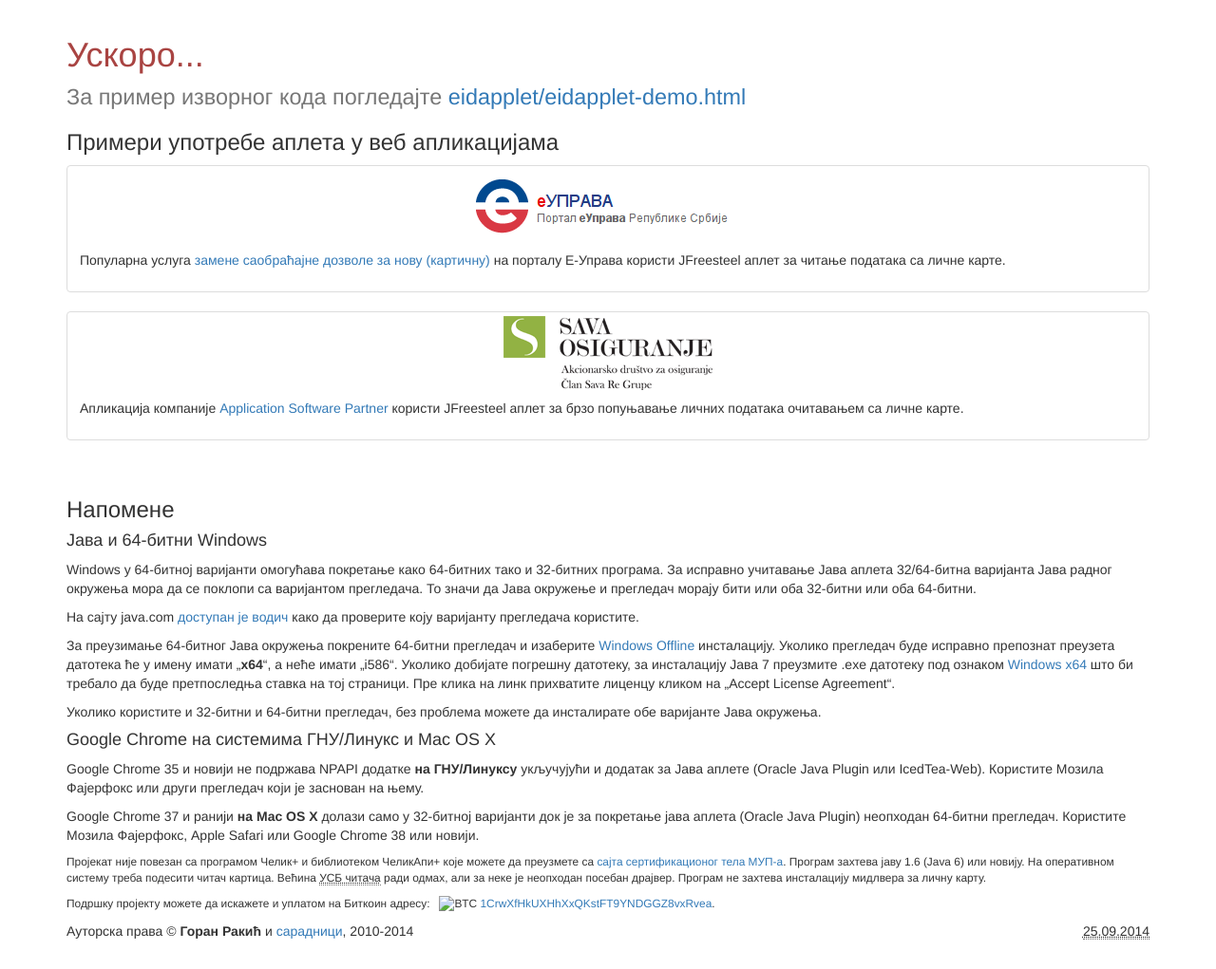
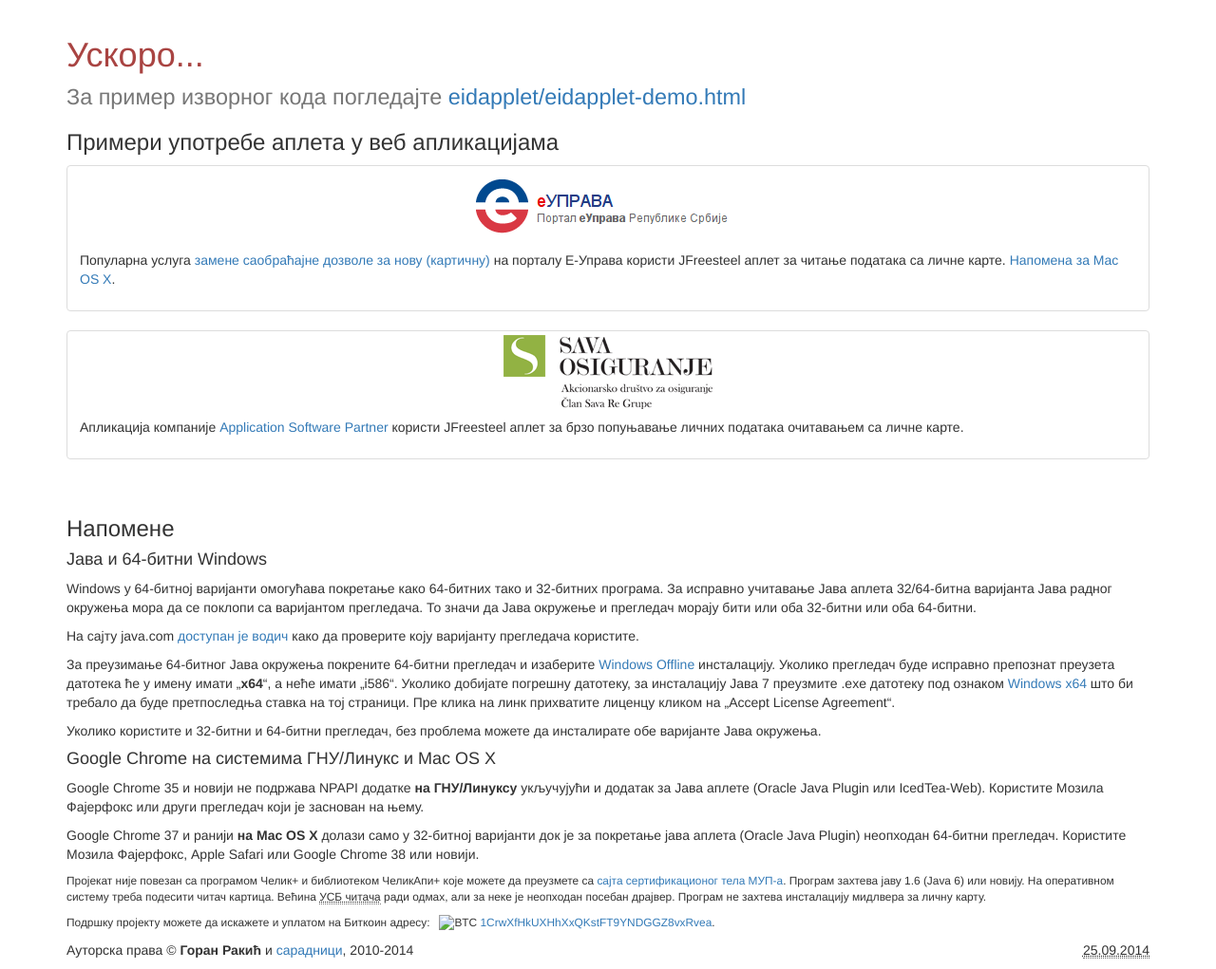
Before and after one commit to grakic/jfreesteel, a Jekyll site: the page built from applet/index.html, in a window 1280 px wide. Shown: the part 254-1275 px from the top of the page at 95% size. Built offline with Jekyll 4.4.1, drawn with Linux system fonts in a browser that asks for light colours; nearby versions of some CDN libraries; some of the changed lines change nothing that is shown.

Commit message:
Info about eUprava applet on Mac OS X

```diff
--- a/applet/index.html
+++ b/applet/index.html
@@ -22,7 +22,14 @@
 <div class="caption">
 <p>Популарна услуга <a href="http://www.euprava.gov.rs/eusluge/opis_usluge?generatedServiceId=1822">замене
 саобраћајне дозволе за нову (картичну)</a> на порталу <nobr>Е-Управа</nobr> користи JFreesteel аплет за
-читање података са личне карте.</p>
+читање података са личне карте.  <a href="#" tabindex="0" data-toggle="popover" title="Аплет и Mac OS X" data-html="true"
+data-trigger="focus" data-content="<p>Oracle Java на Mac OS X пре верзије 7u80, 8u20, или 9 има неколико
+<a href='http://bugs.java.com/bugdatabase/view_bug.do?bug_id=7195480'>грешки</a> при раду
+са читачима картица.</p><p>У новој верзији JFreesteel аплета додато је
+<a href='https://github.com/grakic/jfreesteel/commit/2c0c6bab90a9ca9b841238ce53ad84c685b58f96'>заобилазно решење</a>
+међутим на порталу еУправа се користи код из старије верзије.</p><p>Све док програмери не интегришу ову
+исправку, или док новија Oracle Java не постане доступна, очитавање картице за ову услугу на Mac OS X
+неће радити.</p>">Напомена за Mac OS X</a>.</p>
 </div>
 </div>
 
@@ -73,3 +80,11 @@
 </p>
     </div>
 </div>
+
+
+
+<script>
+$(function() {
+    $("[data-toggle='popover']").popover();
+});
+</script>
```
